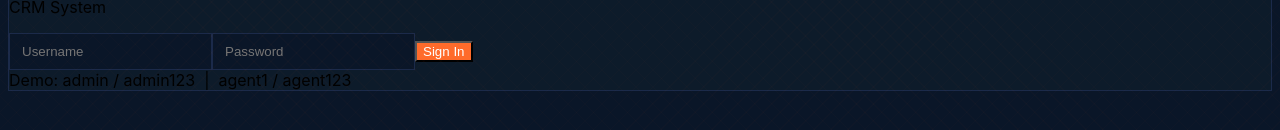
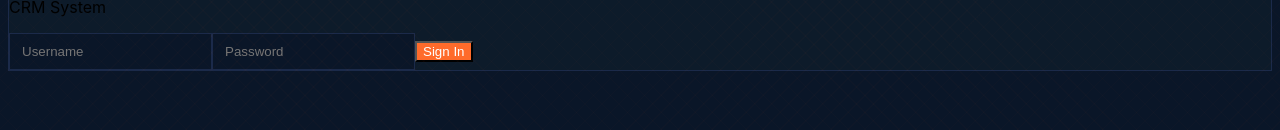
Before and after one commit to evakhoza682-cloud/crm-dialer-final, a React (Create React App) app in the folder client/: page / in a window 1280 px wide. Shown: the part 398-528 px from the top of the page. Built offline with nearby package versions, Linux system fonts and the light colour scheme; no server answers.

Commit message:
Remove demo login information from Login.js
Removed demo login information from the Login component.

```diff
--- a/client/src/Login.js
+++ b/client/src/Login.js
@@ -69,9 +69,6 @@ function Login({ onLogin }) {
             Sign In
           </button>
         </form>
-        <div className="mt-6 text-center text-gray-500 text-sm">
-          Demo: admin / admin123 &nbsp;|&nbsp; agent1 / agent123
-        </div>
       </div>
     </div>
   );
```
